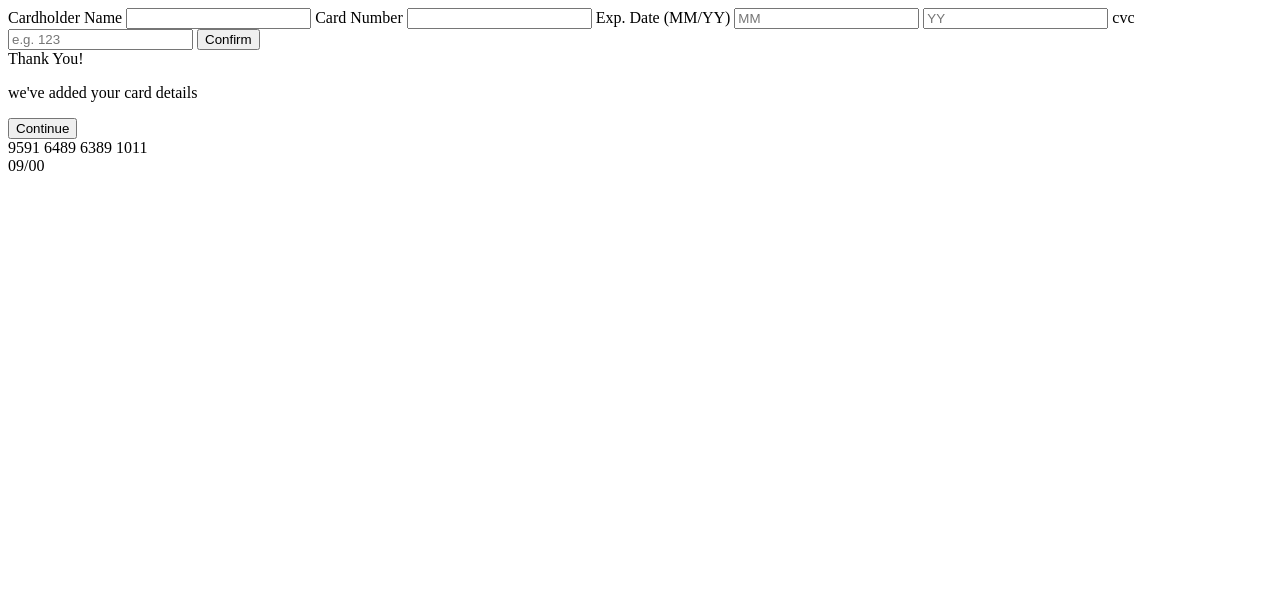
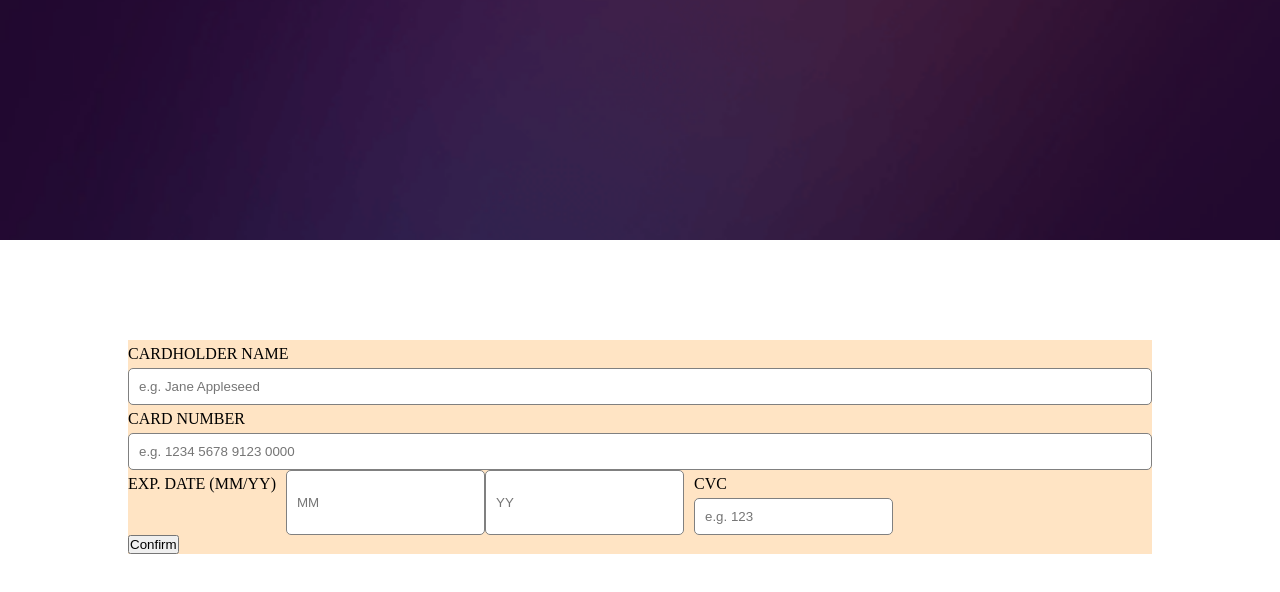
Before and after one commit to imoleBytes/Interactive-card-details-form, a plain HTML site: page index.html in a window 1280 px wide. Drawn offline with Linux system fonts and the light colour scheme.

Commit message:
images and some css added

```diff
--- a/index.html
+++ b/index.html
@@ -4,6 +4,7 @@
     <meta charset="UTF-8">
     <meta http-equiv="X-UA-Compatible" content="IE=edge">
     <meta name="viewport" content="width=device-width, initial-scale=1.0">
+    <link rel="stylesheet" href="style.css">
     <title>Card Details</title>
 </head>
 <body>
@@ -13,41 +14,52 @@
 
             <div class="active inner">
                 <form action="">
+                    <div>
                         <label for="">Cardholder Name</label>
-                    <input type="text" name="" id="inputName">
+                        <input type="text" name="" id="inputName" placeholder="e.g. Jane Appleseed">
+                    </div>
 
+                    <div>
                         <label for="">Card Number</label>
-                    <input type="text" name="" id="inputCardNumber">
+                        <input type="text" name="" id="inputCardNumber" placeholder="e.g. 1234 5678 9123 0000">
+                    </div>
+
+                    <div style="display: flex; gap: 10px;">
 
                             <label for="">Exp. Date (MM/YY)</label>
+                        <div style="display: flex;">
                             <input type="number" name="" id="mm" placeholder="MM">
                             <input type="number" name="" id="yy" placeholder="YY">
+                        </div>
 
+                        <div id="cvcDiv">
                             <label for="">cvc</label>
                             <input type="text" name="" id="cvc" placeholder="e.g. 123">
+                        </div>
+                    </div>
+
 
                     <button>Confirm</button>
                 </form>
             </div>
 
-            <div class="complete inner">
+            <!-- <div class="complete inner">
                 <div class="img"></div>
                 <div>Thank You!</div>
                 <p>we've added your card details</p>
                 <button>Continue</button>
-            </div>
+            </div> -->
 
         </div>
 
-        <div class="frontface">
+        <!-- <div class="frontface">
             <div id="cardNumber">9591 6489 6389 1011</div>
             <div class="details">
                 <div id="name"></div>
                 <div id="date">09/00</div>
             </div>
         </div>
-        <div class="backface"></div>
-
+        <div class="backface"></div> -->
     </div>
 </body>
 </html>
--- /dev/null
+++ b/style.css
@@ -0,0 +1,49 @@
+*{
+    margin: 0;
+    padding: 0;
+    box-sizing: border-box;
+}
+
+.container{
+    /* background-color: aqua; */
+    width: 100vw;
+    height: 100vh;
+}
+
+.left{
+    background: url("./images/bg-main-mobile.png");
+    background-repeat: no-repeat;
+    background-size: cover;
+    background-position: center;
+    width: 100%;
+    height: 30%;
+}
+
+.inner{
+    display: flex;
+    width: 80%;
+    background-color: bisque;
+    margin: auto;
+    margin-top: 100px;
+}
+
+label{
+    display: block;
+    text-transform: uppercase;
+    margin-top: 5px;
+    margin-bottom: 5px;
+}
+form{
+    width: 100%;
+}
+
+form input{
+    width: 100%;
+    padding: 10px;
+    border-radius: 5px;
+    border: 1px gray solid;
+}
+
+#cvc{
+    width: 100%;
+}
```
Also changed, not shown: images/active-states.jpg (added), images/bg-card-back.png (added), images/bg-card-front.png (added), images/bg-main-desktop.png (added), images/bg-main-mobile.png (added), images/card-logo.svg (added), images/favicon-32x32.png (added), images/icon-complete.svg (added). Lines whose indentation alone changed are shown as unchanged.
